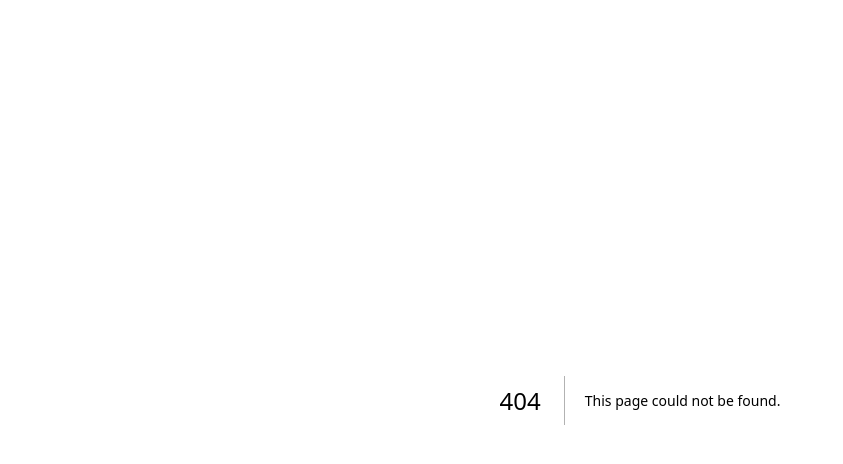
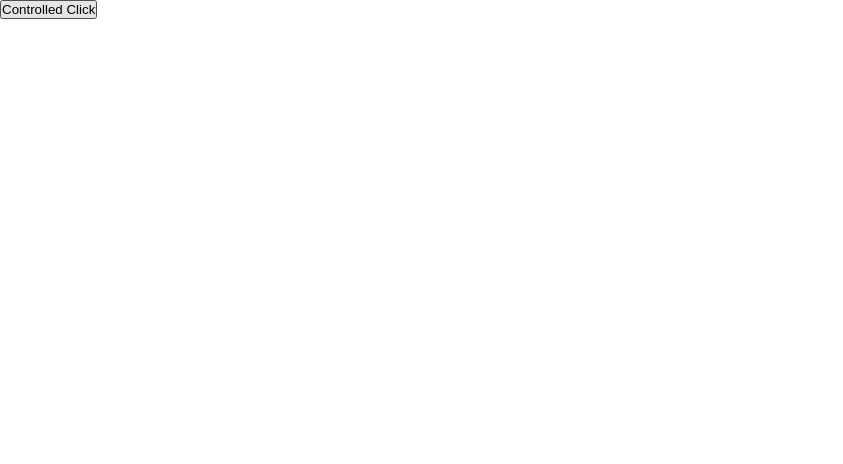
Before and after one commit to citron03/practice-next-15, a Next.js app: page /mouse-event-order-test in a window 1280 px wide. Before the commit this address had no page. Shown: the top 464 px of the page, without its empty margins (0-843 px from the left). Built offline with nearby package versions, Linux system fonts and the light colour scheme.

Commit message:
add mouse-event-order-test page

```diff
--- /dev/null
+++ b/app/mouse-event-order-test/page.tsx
@@ -0,0 +1,38 @@
+"use client";
+"use client";
+
+import { useState } from "react";
+
+const MouseEventOrderTest = () => {
+  const [allowClick, setAllowClick] = useState(false);
+
+  const handleMouseDown = () => {
+    console.log("MouseDown");
+    setAllowClick(true); // 마우스를 눌렀을 때 클릭 허용
+  };
+
+  const handleMouseUp = () => {
+    console.log("MouseUp");
+    setTimeout(() => setAllowClick(false), 100); // 짧은 지연 후 상태 초기화
+  };
+
+  const handleClick = () => {
+    if (allowClick) {
+      console.log("Click");
+    } else {
+      console.log("Click blocked");
+    }
+  };
+
+  return (
+    <button
+      onMouseDown={handleMouseDown}
+      onMouseUp={handleMouseUp}
+      onClick={handleClick}
+    >
+      Controlled Click
+    </button>
+  );
+};
+
+export default MouseEventOrderTest;
```
